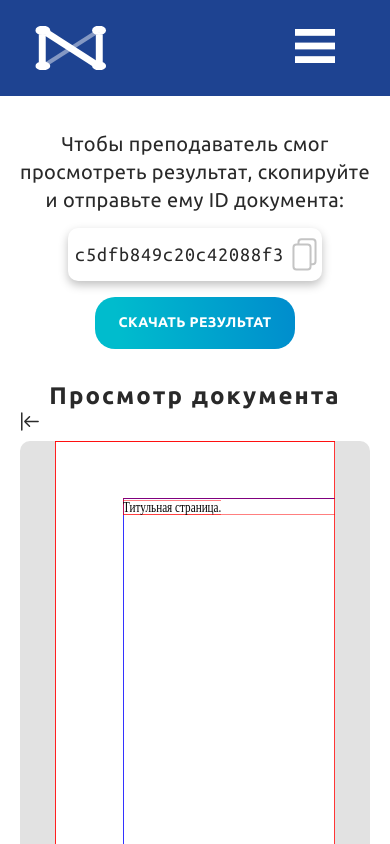
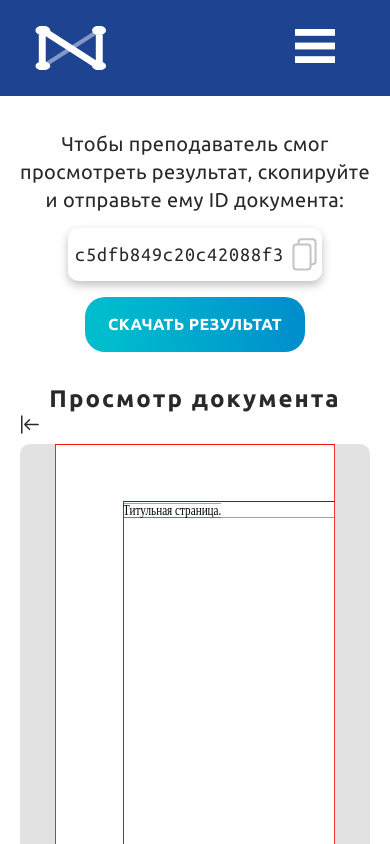
Before and after one commit to EliteHacker228/normative-control-frontend, a React (Vite) app: page /result in a window 390 px wide. Shown: the top 844 px of the page. Built offline with nearby package versions, Linux system fonts and the light colour scheme.

Commit message:
Some fixes in layout on Result

```diff
--- a/src/pages/result/Result.module.css
+++ b/src/pages/result/Result.module.css
@@ -238,9 +238,9 @@
 
 @media screen and (max-width: 425px) {
     .controls_download {
-        width: 200px;
-        font-size: 14px;
-        padding: 16px 20px;
+        width: 220px;
+        font-size: 16px;
+        padding: 16px ;
         margin-top: 16px;
     }
 
```
